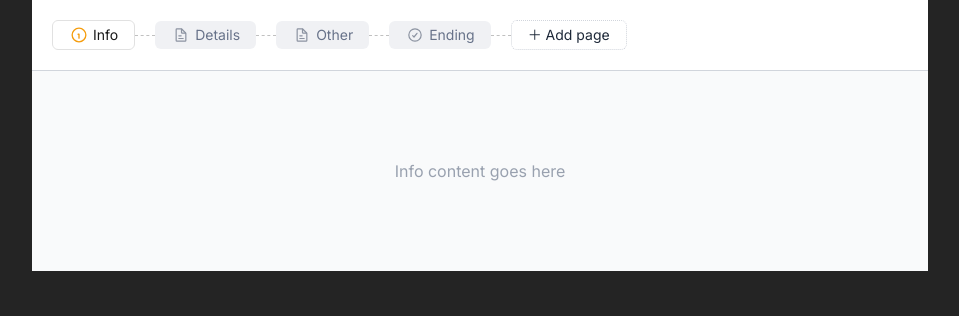
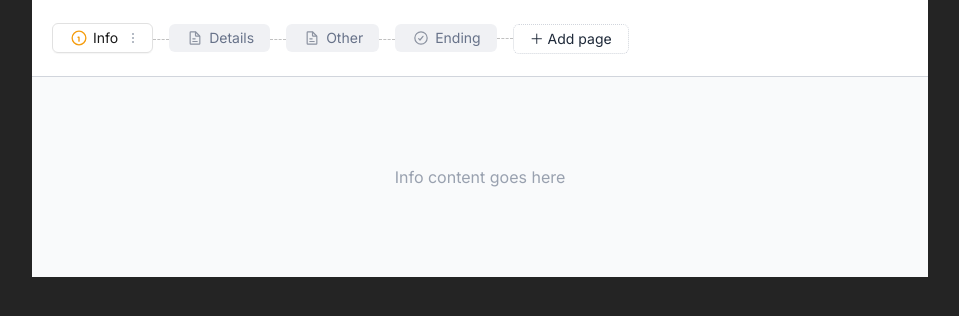
Before and after one commit to imasif/Form-test, a React (Vite) app: page / in a window 1280 px wide. Shown: the top 316 px of the page, without its empty margins (160-1119 px from the left). Built offline with nearby package versions, Linux system fonts and the light colour scheme.

Commit message:
three dots now appear on active state, focus state added

```diff
--- a/src/components/home/Home.jsx
+++ b/src/components/home/Home.jsx
@@ -10,12 +10,13 @@ import Duplicate from '../../assets/duplicate.svg'
 import Rename from '../../assets/endingNormal.svg'
 
 function DividerAnimated({ hovered, onClick }) {
-    const fadeIn = useSpring({
-        opacity: hovered ? 1 : 0,
+    const widthChange = useSpring({
+        width: hovered ? '55px' : '16px',
         config: { tension: 200, friction: 24 },
     })
-    const fadeOut = useSpring({
-        opacity: hovered ? 0 : 1,
+    const iconAppearance = useSpring({
+        opacity: hovered ? 1 : 0,
+        marginTop: hovered ? '0' : '8px',
         config: { tension: 200, friction: 24 },
     })
     return (
@@ -23,23 +24,14 @@ function DividerAnimated({ hovered, onClick }) {
             className="relative cursor-pointer"
             onClick={hovered ? onClick : undefined}
         >
-            {hovered ? (
-                <animated.div
-                    style={fadeIn}
-                    className="flex items-center text-gray-800"
-                >
-                    <div className="w-5 h-full border-b border-dashed border-black"></div>
-                    <span className="mx-1 devider-plus select-none">＋</span>
-                    <div className="w-5 h-full border-b border-dashed border-black"></div>
+            <animated.div
+                style={widthChange}
+                className="flex items-center text-gray-800 h-1 border-b border-dashed border-black"
+            >
+                <animated.div style={iconAppearance}>
+                    <span className="mx-4.5 devider-plus select-none">＋</span>
                 </animated.div>
-            ) : (
-                <animated.div
-                    style={fadeOut}
-                    className="flex items-center text-gray-800"
-                >
-                    <div className="w-5 h-full border-b border-dashed border-black"></div>
-                </animated.div>
-            )}
+            </animated.div>
         </div>
     )
 }
@@ -83,8 +75,8 @@ export default function Home() {
     const dotRef = useRef(null)
 
     const dotSpring = useSpring({
-        display: activeTabHovered ? 'block' : 'none',
-        opacity: activeTabHovered ? 1 : 0,
+        display: activeTab ? 'block' : 'none',
+        opacity: activeTab ? 1 : 0,
         config: { tension: 200, friction: 24 },
     })
 
@@ -157,12 +149,7 @@ export default function Home() {
     return (
         <>
             <div className="flex p-5 overflow-x-auto border-b border-gray-300 bg-white w-4xl">
-                <div
-                    className="flex items-center tab-bar-view scrollbar-thin scrollbar-thumb-gray-300 scrollbar-track-transparent sm:overflow-x-auto sm:scrollbar-thin sm:scrollbar-thumb-gray-300 sm:scrollbar-track-transparent"
-                    onMouseLeave={() =>
-                        dotMenuOpen ? null : setActiveTabHovered(false)
-                    }
-                >
+                <div className="flex items-center tab-bar-view scrollbar-thin scrollbar-thumb-gray-300 scrollbar-track-transparent sm:overflow-x-auto overflow-y-hidden h-9 sm:scrollbar-thin sm:scrollbar-thumb-gray-300 sm:scrollbar-track-transparent">
                     {tabs.map((tab, idx) => (
                         <div key={tab.id} className="flex items-center group">
                             <div
@@ -171,19 +158,7 @@ export default function Home() {
                                 onDragOver={(e) => handleDragOver(e, tab.id)}
                                 onDrop={(e) => handleDrop(e, tab.id)}
                                 onClick={() => handleTabClick(tab.id, idx)}
-                                onMouseOver={() =>
-                                    tab.id === activeTab
-                                        ? setActiveTabHovered(true)
-                                        : setActiveTabHovered(false)
-                                }
-                                onMouseLeave={() =>
-                                    tab.id === activeTab
-                                        ? dotMenuOpen
-                                            ? setActiveTabHovered(true)
-                                            : setActiveTabHovered(false)
-                                        : setActiveTabHovered(true)
-                                }
-                                className={`flex items-center px-4 py-1 whitespace-nowrap text-sm cursor-pointer select-none rounded-md gap-1 ${
+                                className={`flex items-center px-4 py-1 whitespace-nowrap text-sm cursor-pointer select-none rounded-md gap-1 tab-bar-item overflow-hidden ${
                                     tab.id === activeTab
                                         ? 'active-tab border border-solid border-gray-400 '
                                         : 'inactive-tab'
@@ -192,6 +167,7 @@ export default function Home() {
                                         ? ''
                                         : 'cursor-grab active:cursor-grabbing'
                                 }`}
+                                tabIndex={0}
                                 style={{
                                     opacity:
                                         dragTabId.current === tab.id ? 0.5 : 1,
@@ -255,9 +231,9 @@ export default function Home() {
                                                 setDotMenuOpen(true)
                                             }}
                                         >
-                                            <div className="w-0.5 h-0.5 bg-gray-500 rounded-full m-0.5 block"></div>
-                                            <div className="w-0.5 h-0.5 bg-gray-500 rounded-full m-0.5 block"></div>
-                                            <div className="w-0.5 h-0.5 bg-gray-500 rounded-full m-0.5 block"></div>
+                                            <div className="w-0.5 h-0.5 three-dot-color rounded-full m-0.5 block"></div>
+                                            <div className="w-0.5 h-0.5 three-dot-color rounded-full m-0.5 block"></div>
+                                            <div className="w-0.5 h-0.5 three-dot-color rounded-full m-0.5 block"></div>
                                         </animated.span>
                                         {dotMenuOpen && (
                                             <div
@@ -379,7 +355,7 @@ export default function Home() {
                                         }
                                     />
                                 ) : (
-                                    <div className="w-5 h-full border-b border-dashed border-black"></div>
+                                    <div className="w-4 h-full border-b border-dashed border-black"></div>
                                 )}
                             </div>
                         </div>
@@ -387,7 +363,7 @@ export default function Home() {
                 </div>
                 <button
                     onClick={handleAddTab}
-                    className="flex items-center px-4 whitespace-nowrap text-sm border border-dotted border-gray-300 cursor-pointer select-none rounded-md text-gray-800"
+                    className="flex items-center px-4 whitespace-nowrap text-sm border border-dotted border-gray-300 cursor-pointer select-none rounded-md text-gray-800 h-7.5 mt-1"
                 >
                     ＋ Add page
                 </button>
--- a/src/index.css
+++ b/src/index.css
@@ -43,10 +43,20 @@ body {
     border-color: #c0c0c0;
 }
 
+
+.tab-bar-item:focus {
+  outline: none;
+  border: 0.5px solid #2F72E2;
+}
+
 .active-tab {
   color: rgba(26, 26, 26, 1);
-  border: 0.5px solid rgba(225, 225, 225, 1)
-;
+  border: 0.5px solid rgba(225, 225, 225, 1);
+  box-shadow: 0px 1px 1px 0px rgb(0 0 0 / 4%);
+}
+
+.three-dot-color {
+  background-color: #9DA4B2;
 }
 
 .inactive-tab {
@@ -63,12 +73,13 @@ body {
   border-radius: 50%;
   border: 1px solid rgba(225, 225, 225, 1);
   font-size: 10px;
-  padding: 0 2px;
+  padding: 0 1px;
   box-shadow: 0px 1px 1px rgba(0, 0, 0, 0.09);
   font-weight: 500;
   width: 16px;
   height: 16px;
   text-align: center;
+  background-color: #ffffff;
 }
 
 .context-menu{
```
